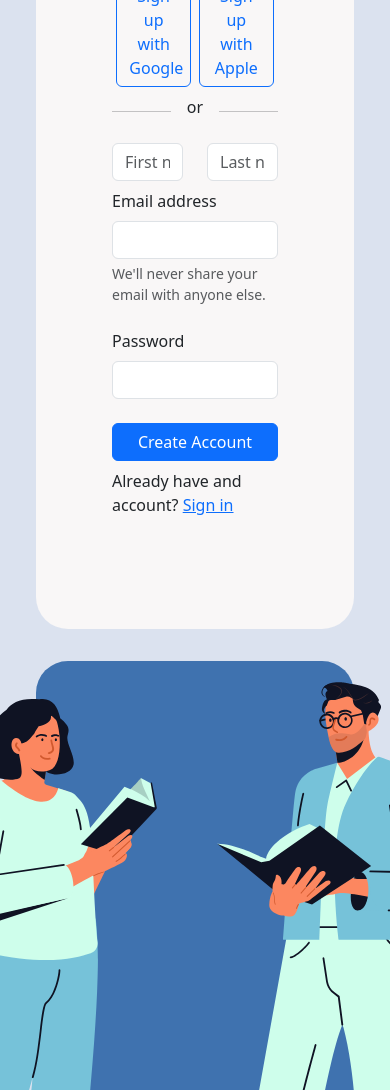
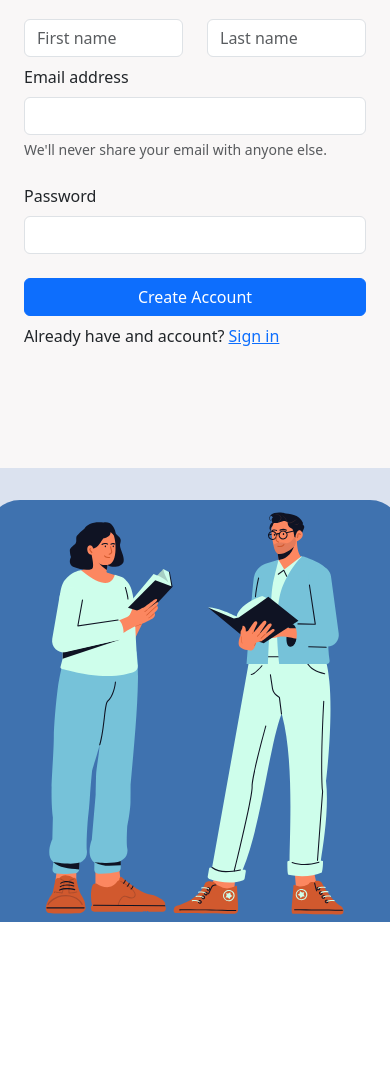
Before and after one commit to dalhaldalha/Challenge-001-Sign-Up, a plain HTML site: page index.html in a window 390 px wide. Shown: the part 336-1426 px from the top of the page. After the commit the page ends 1258 px from the top, so only its background shows below. Drawn offline with nearby package versions, Linux system fonts and the light colour scheme.

Commit message:
Update styles.css

```diff
--- a/styles.css
+++ b/styles.css
@@ -1,4 +1,6 @@
-
+.navigation {
+  background-color: #3F72AF;
+}
 
 .main-div {
   display: flex;
@@ -78,9 +80,29 @@
   gap: 0.5rem;
 }
 
-@media (max-width: 700px) {
+@media (max-width: 950px) {
   .main-div {
     display: flex;
+    flex-direction: column;
   }
 
+  .main-div {
+    padding: 0rem;
+  }
+
+  .div1 {
+    border-radius: 0rem;
+  }
+
+  .div2 {
+    border-radius: 2rem 2rem 0rem 0rem;
+  }
+
+  .form-class {
+    padding: 1.5rem;
+  }
+
+  .right-img {
+    height: 50vh;
+  }
 }
```
